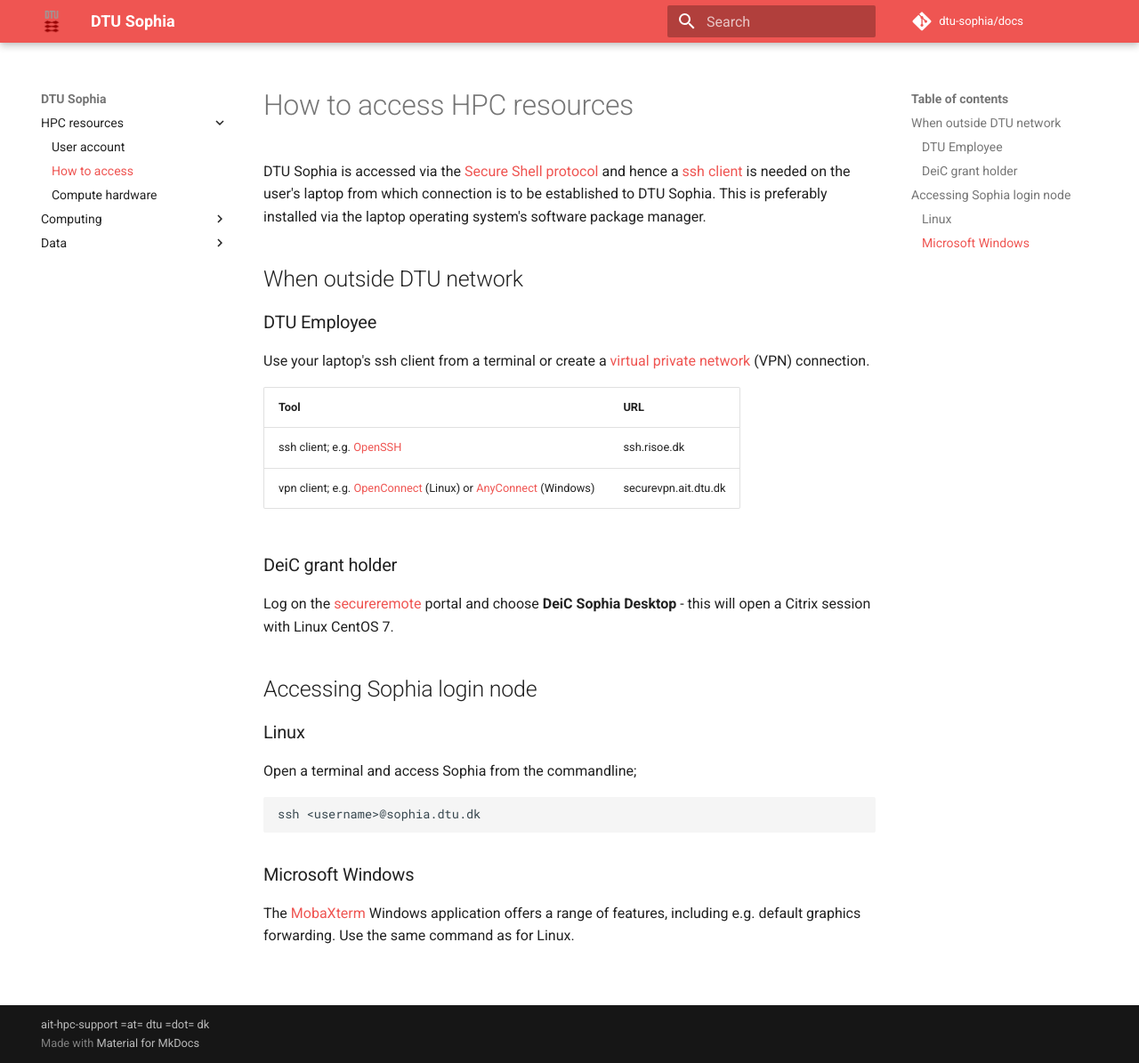
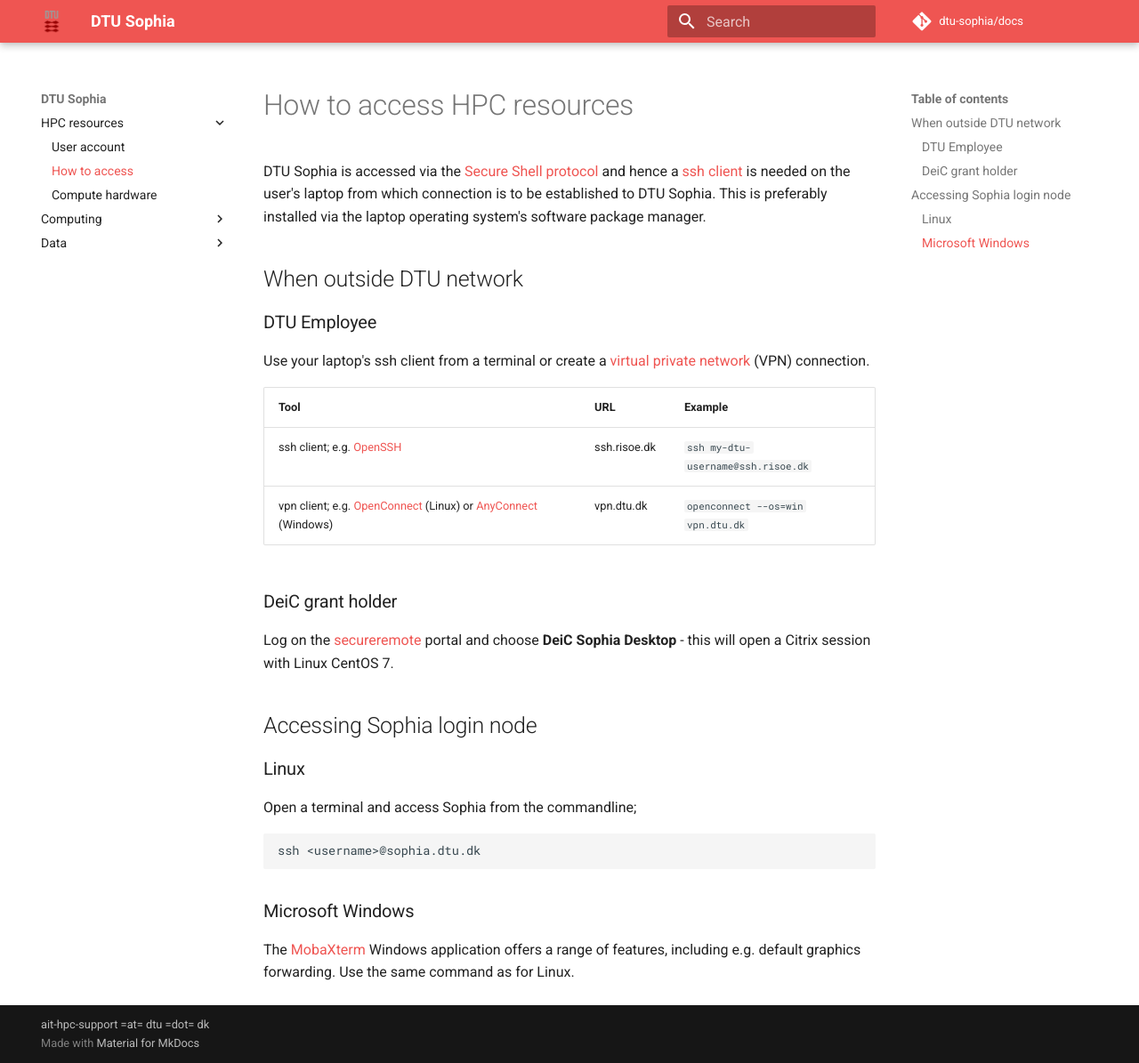
Before and after one commit to martavp/docs, an MkDocs documentation site: the page built from docs/access.md, in a window 1280 px wide and 1195 px high. Shown: the whole window at 89% size. Built offline with MkDocs 1.6.1 and Material for MkDocs 9.7.7, drawn with Linux system fonts in a browser that asks for light colours; comment, search, counter and statistics services are not loaded.

Commit message:
upd: vpn link + example use

```diff
--- a/docs/access.md
+++ b/docs/access.md
@@ -14,10 +14,10 @@ Use your laptop's ssh client from a terminal or create a
 [virtual private network](https://en.wikipedia.org/wiki/Virtual_private_network) (VPN)
 connection.
 
-| Tool | URL |
-| ---- | --- |
-| ssh client; e.g. [OpenSSH](https://www.openssh.com/) | ssh.risoe.dk |
-| vpn client; e.g. [OpenConnect](https://www.infradead.org/openconnect/) (Linux) or [AnyConnect](https://www.cisco.com/c/en/us/support/docs/smb/routers/cisco-rv-series-small-business-routers/smb5686-install-cisco-anyconnect-secure-mobility-client-on-a-windows.html) (Windows) |  securevpn.ait.dtu.dk |
+| Tool | URL | Example |
+| ---- | --- | ------- |
+| ssh client; e.g. [OpenSSH](https://www.openssh.com/) | ssh.risoe.dk | `ssh my-dtu-username@ssh.risoe.dk` |
+| vpn client; e.g. [OpenConnect](https://www.infradead.org/openconnect/) (Linux) or [AnyConnect](https://www.cisco.com/c/en/us/support/docs/smb/routers/cisco-rv-series-small-business-routers/smb5686-install-cisco-anyconnect-secure-mobility-client-on-a-windows.html) (Windows) |  vpn.dtu.dk | `openconnect --os=win vpn.dtu.dk` |
 
 
 ### DeiC grant holder
```
